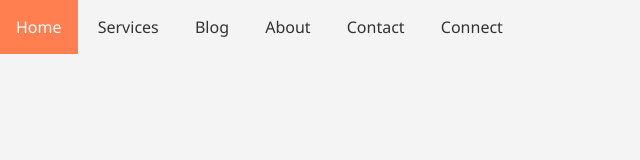
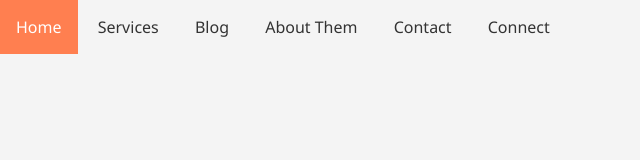
Before and after one commit to shubhloni/css-menu-drop-down, a plain HTML site: page index.html in a window 1280 px wide. Shown: the whole page, without its empty margins (0-640 px from the left). Drawn offline with Linux system fonts and the light colour scheme.

Commit message:
Added Them

```diff
--- a/index.html
+++ b/index.html
@@ -34,7 +34,7 @@
             </li>
           </ul>
         </li>
-        <li><a href="#">About</a></li>
+        <li><a href="#">About Them</a></li>
         <li><a href="#">Contact</a></li>
         <li><a href="#">Connect</a></li>
       </ul>
```
